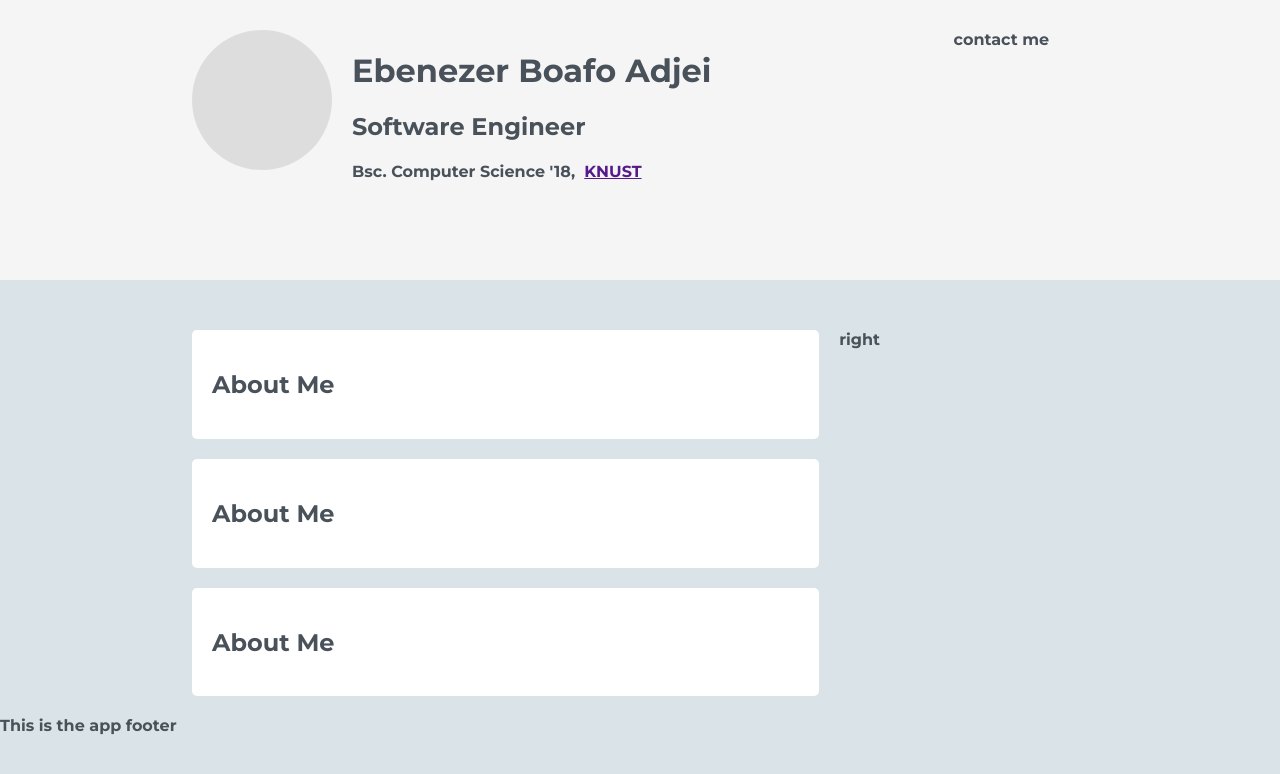
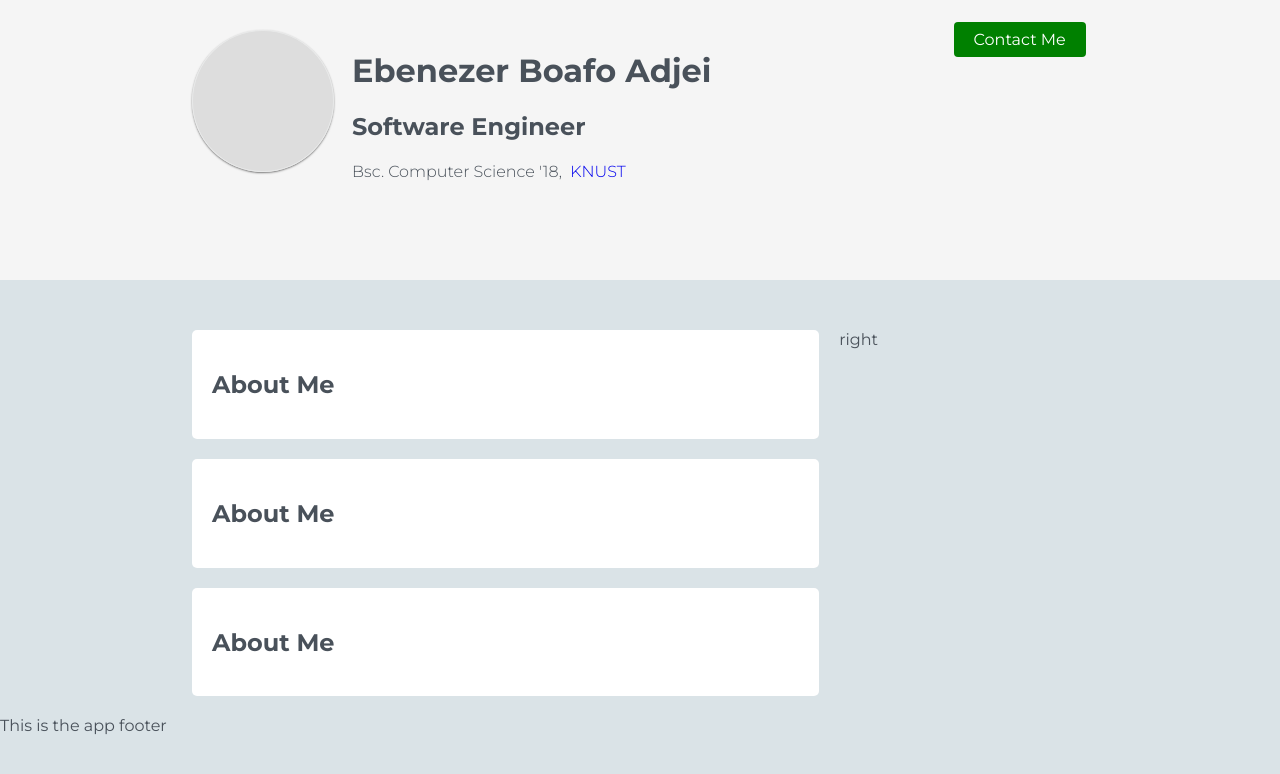
Before and after one commit to ebenKB/eben-portfolio, a Next.js app: page / in a window 1280 px wide. Shown: the top 774 px of the page. Built offline with nearby package versions, Linux system fonts and the light colour scheme.

Commit message:
improve components

```diff
--- a/components/header/header.jsx
+++ b/components/header/header.jsx
@@ -1,4 +1,5 @@
 import React from 'react';
+import Link from 'next/link'
 import styles from '../../components/header.module.css';
 
 const Header = () => {
@@ -10,12 +11,16 @@ const Header = () => {
             <div>
               <h1>Ebenezer Boafo Adjei</h1>
               <h2>Software Engineer</h2>
-              <h4>Bsc. Computer Science '18,
+              <h4 className="light caption">Bsc. Computer Science '18,
                 &nbsp;
-                <a href="">KNUST</a>
+                <a href="https://www.knust.edu.gh/" target="_blank">KNUST</a>
               </h4>
             </div>
-            <div>contact me</div>
+            <div>
+            <Link href="/">
+              <a className="active button">Contact Me</a>
+            </Link>
+            </div>
           </div>
       </div>
     </div>
--- a/pages/index.js
+++ b/pages/index.js
@@ -8,7 +8,7 @@ export default function Home() {
     <div>
       <Head>
         <title>Ebenezer Boafo Adjei</title>
-        <link href="https://fonts.googleapis.com/css2?family=Montserrat:wght@700;800&display=swap" rel="stylesheet" />
+        <link href="https://fonts.googleapis.com/css2?family=Montserrat:wght@100;200;300;400;500;600;700;900&display=swap" rel="stylesheet" />
       </Head>
       <Header />
       <main  className="container main-content">
--- a/styles/app.css
+++ b/styles/app.css
@@ -4,6 +4,10 @@ body{
   background: #DAE3E7;
   font-family: 'Montserrat', sans-serif;
   color: #49515a;
+}
+
+a {
+  text-decoration: none;
 }
 
 .container {
@@ -16,6 +20,8 @@ body{
   background: rgba(126, 124, 124,0.2);
   width: 140px;
   height: 140px;
+  border: 1px solid #e8e9e9;
+  box-shadow: 0 1px 2px rgba(0,0,0,.5);
 }
 
 .main-content {
@@ -37,3 +43,17 @@ body{
 .main-content__wrapper {
   margin-bottom: 20px;
 }
+
+.button {
+  padding: 8px 20px;
+  border-radius: 4px;
+}
+
+.button.active {
+  background: green;
+  color: white;
+}
+
+.light.caption {
+  font-weight: 300;
+}
```
